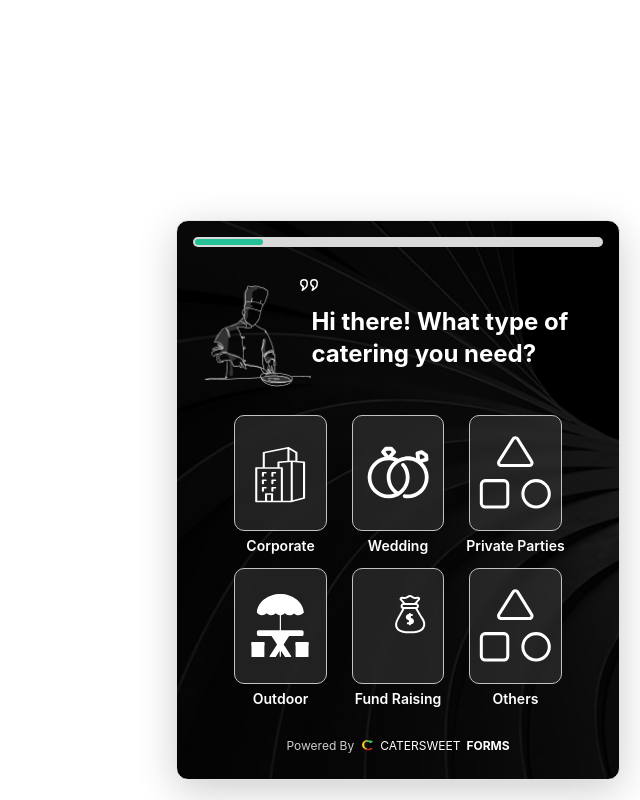
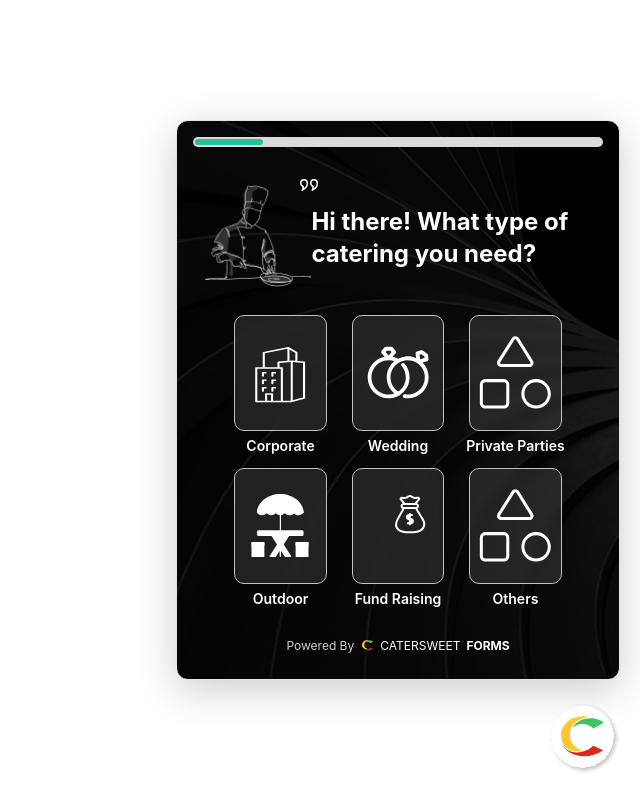
Before and after one commit to Gokul-VR/react-widget, a React (Vite) app: page / in a window 1280 px wide. Both pictures are taken after a click on the button 1225 px from the left and 739 px from the top of the page. Shown: the whole page, without its empty margins (640-1280 px from the left). Built offline with nearby package versions, Linux system fonts and the light colour scheme.

Commit message:
Add files via upload

```diff
--- a/src/widget/components/stepOne.tsx
+++ b/src/widget/components/stepOne.tsx
@@ -138,7 +138,10 @@ function CategoryCard({
       <div className='group flex flex-col items-center justify-between gap-2 '>
         <div
           className='w-[5.79094rem] min-h-[7.25813rem] flex items-center justify-center flex-shrink-0 bg-[rgba(62,62,62,0.5)] border border-[#C2C2C2] rounded-[10px] hover:bg-[rgba(62,62,62,0.7)] transition-all duration-200 hover:scale-[1.02] hover:border-white/50 backdrop-blur-sm active:scale-95'
-          onClick={handleNext}
+          onClick={(e) => {
+            e.stopPropagation();
+            handleNext();
+          }}
         >
           {icon}
         </div>
--- a/src/widget/components/widget.tsx
+++ b/src/widget/components/widget.tsx
@@ -1,4 +1,197 @@
-import { useContext, useEffect, useRef, useState } from 'react';
+// import { useContext, useEffect, useRef, useState } from 'react';
+// import { WidgetContext } from '../lib/context';
+// import bgImage from '../../assets/bg.png';
+// import catersweet from '../../assets/catersweet.svg';
+// import StepOne from './stepOne';
+
+// function getThemeStyles(theme: 'light' | 'dark' | 'auto') {
+//   const isDark =
+//     theme === 'dark' ||
+//     (theme === 'auto' &&
+//       window.matchMedia('(prefers-color-scheme: dark)').matches);
+
+//   return {
+//     background: isDark ? '#1a1a1a' : '#fff',
+//     color: isDark ? '#fff' : '#333',
+//     border: isDark ? '1px solid #333' : '1px solid #e1e5e9',
+//     buttonBg: isDark ? '#0066cc' : '#0056b3',
+//     buttonShadow: isDark
+//       ? '0 4px 12px rgba(0,102,204,0.3)'
+//       : '0 4px 12px rgba(0,123,255,0.3)',
+//   };
+// }
+// const positionStyles = {
+//   'bottom-right': { bottom: '20px', right: '20px' },
+//   'bottom-left': { bottom: '20px', left: '20px' },
+//   'top-right': { top: '20px', right: '20px' },
+//   'top-left': { top: '20px', left: '20px' },
+// };
+// export function Widget() {
+//   const { isOpen, setIsOpen, config } = useContext(WidgetContext);
+//   const containerRef = useRef<HTMLDivElement>(null);
+//   const [currentStep, setCurrentStep] = useState(1);
+//   const [isAnimating, setIsAnimating] = useState(false);
+//   const totalSteps = 6;
+
+//   const sizeStyles = {
+//     small: { width: '17.5rem', height: '21.875rem' },
+//     medium: { width: '27.75rem', height: '35rem' },
+//     large: { width: '27.75rem', height: '35rem' },
+//   };
+
+//   const positionKey = (config.position ||
+//     'bottom-right') as keyof typeof positionStyles;
+//   const sizeKey = (config.size || 'medium') as keyof typeof sizeStyles;
+//   const currentPosition = positionStyles[positionKey];
+//   const currentSize = sizeStyles[sizeKey];
+
+//   // Apply theme-based styling
+//   const themeStyles = getThemeStyles(config.theme || 'auto');
+
+//   if (config.debug) {
+//     console.log('Widget state:', { isOpen, config });
+//   }
+
+//   useEffect(() => {
+//     if (isOpen) {
+//       // Trigger animation after component mounts
+//       setIsAnimating(true);
+//     } else {
+//       setIsAnimating(false);
+//     }
+//   }, [isOpen]);
+
+//   const progressPercentage = (currentStep / totalSteps) * 100;
+
+//   const handleNext = () => {
+//     if (currentStep < totalSteps) {
+//       setCurrentStep((prev: any) => prev + 1);
+//     }
+//   };
+
+//   const handlePrevious = () => {
+//     if (currentStep > 1) {
+//       setCurrentStep((prev: any) => prev - 1);
+//     }
+//   };
+
+//   return (
+//     <>
+//       {isOpen && (
+//         <div
+//           style={{
+//             ...currentSize,
+//             backgroundImage: `url(${bgImage})`,
+//             backgroundRepeat: 'no-repeat',
+//             backgroundSize: 'cover',
+//             backgroundPosition: 'center',
+//             color: themeStyles.color,
+//             boxShadow: '0 10px 40px rgba(0,0,0,0.2)',
+//             borderRadius: '12px',
+//             padding: '16px',
+//             border: themeStyles.border,
+//             display: 'flex',
+//             flexDirection: 'column',
+//             position: 'fixed',
+//             ...currentPosition,
+//             zIndex: 9999,
+//             fontFamily:
+//               "-apple-system, BlinkMacSystemFont, 'Segoe UI', Roboto, sans-serif",
+//             bottom: '15vh',
+//             // Animation styles
+//             transform: isAnimating ? 'scale(1)' : 'scale(0.8)',
+//             opacity: isAnimating ? 1 : 1,
+//             transition:
+//               'transform 0.3s cubic-bezier(0.34, 1.56, 0.64, 1), opacity 0.2s ease-out',
+//             transformOrigin: getTransformOrigin(positionKey),
+//           }}
+//         >
+//           <div className='w-full h-[0.6rem] bg-[#D9D9D9] rounded-full mb-5 sm:mb-6 flex items-center overflow-hidden'>
+//             <div
+//               className='h-[0.4rem] bg-[#25C196] rounded-full ml-0.5 mr-0.5 transition-all duration-500 ease-in-out'
+//               style={{ width: `${progressPercentage}%` }}
+//             ></div>
+//           </div>
+//           {currentStep === 1 && <StepOne handleNext={handleNext} />}
+//           {currentStep === 2 && (
+//             <>
+//               <div className=''>step2</div>
+//               <div className='flex items-center justify-between mb-4'>
+//                 <button
+//                   onClick={(e) => {
+//                     e.stopPropagation();
+//                     handlePrevious();
+//                   }}
+//                   disabled={true}
+//                   className='px-4 py-2 bg-gray-200 hover:bg-gray-300 disabled:bg-gray-100 disabled:text-gray-400 disabled:cursor-not-allowed rounded-lg transition-colors duration-200'
+//                   style={{ color: themeStyles.color }}
+//                 >
+//                   Previous
+//                 </button>
+
+//                 <span className='text-sm font-medium'>
+//                   Step {currentStep} of {totalSteps}
+//                 </span>
+
+//                 <button
+//                   onClick={(e) => {
+//                     e.stopPropagation();
+//                     handleNext();
+//                   }}
+//                   className='px-4 py-2 bg-[#25C196] hover:bg-[#1fa57d] disabled:bg-gray-100 disabled:text-gray-400 disabled:cursor-not-allowed text-white rounded-lg transition-colors duration-200'
+//                 >
+//                   Next
+//                 </button>
+//               </div>{' '}
+//             </>
+//           )}
+//           {currentStep === 3 && <StepOne handleNext={handleNext} />}
+//           {currentStep === 4 && <StepOne handleNext={handleNext} />}
+//           {currentStep === 5 && <StepOne handleNext={handleNext} />}
+//           {currentStep === 6 && <StepOne handleNext={handleNext} />}
+//         </div>
+//       )}
+//       <div
+//         ref={containerRef}
+//         style={{
+//           position: 'fixed',
+//           ...currentPosition,
+//           zIndex: 9999,
+//           fontFamily:
+//             "-apple-system, BlinkMacSystemFont, 'Segoe UI', Roboto, sans-serif",
+//         }}
+//       >
+//         <button
+//           style={{
+//             color: 'white',
+//             border: 'none',
+//             borderRadius: '50%',
+//             width: '70px',
+//             height: '70px',
+//             cursor: 'pointer',
+//             transition: 'transform 0.2s ease',
+//             textAlign: 'center',
+//           }}
+//           onClick={() => setIsOpen((prev) => !prev)}
+//         >
+//           <img src={catersweet} />
+//         </button>
+//       </div>
+//     </>
+//   );
+// }
+
+// // Helper function to determine transform origin based on position
+// function getTransformOrigin(position: keyof typeof positionStyles): string {
+//   const origins = {
+//     'bottom-right': 'bottom right',
+//     'bottom-left': 'bottom left',
+//     'top-right': 'top right',
+//     'top-left': 'top left',
+//   };
+//   return origins[position] || 'center';
+// }
+import { useContext, useEffect, useRef, useState, CSSProperties } from 'react';
 import { WidgetContext } from '../lib/context';
 import bgImage from '../../assets/bg.png';
 import catersweet from '../../assets/catersweet.svg';
@@ -21,10 +214,26 @@ function getThemeStyles(theme: 'light' | 'dark' | 'auto') {
   };
 }
 
+// Helper function to determine transform origin based on position
+function getTransformOrigin(position: string): string {
+  const origins: { [key: string]: string } = {
+    'bottom-right': 'bottom right',
+    'bottom-left': 'bottom left',
+    'top-right': 'top right',
+    'top-left': 'top left',
+  };
+  return origins[position] || 'center';
+}
+
 export function Widget() {
   const { isOpen, setIsOpen, config } = useContext(WidgetContext);
   const containerRef = useRef<HTMLDivElement>(null);
   const [currentStep, setCurrentStep] = useState(1);
+  const [shouldRender, setShouldRender] = useState(false);
+  const [animationState, setAnimationState] = useState<
+    'opening' | 'closing' | 'closed'
+  >('closed');
+
   const totalSteps = 6;
   const positionStyles = {
     'bottom-right': { bottom: '20px', right: '20px' },
@@ -51,30 +260,24 @@ export function Widget() {
   if (config.debug) {
     console.log('Widget state:', { isOpen, config });
   }
+
   useEffect(() => {
-    function handleClickOutside(event: MouseEvent | globalThis.MouseEvent) {
-      if (
-        containerRef.current &&
-        !containerRef.current.contains(event.target as Node)
-      ) {
-        setIsOpen(false);
+    if (isOpen) {
+      setShouldRender(true);
+      setTimeout(() => {
+        setAnimationState('opening');
+      }, 100);
+    } else if (shouldRender) {
+      setAnimationState('closing');
+      const timer = setTimeout(() => {
+        setShouldRender(false);
+        setAnimationState('closed');
+      }, 100);
+
+      return () => clearTimeout(timer);
     }
-    }
+  }, [isOpen, shouldRender]);
 
-    if (isOpen) {
-      document.addEventListener(
-        'mousedown',
-        handleClickOutside as EventListener,
-      );
-    }
-
-    return () => {
-      document.removeEventListener(
-        'mousedown',
-        handleClickOutside as EventListener,
-      );
-    };
-  }, [isOpen, setIsOpen]);
   const progressPercentage = (currentStep / totalSteps) * 100;
 
   const handleNext = () => {
@@ -88,22 +291,11 @@ export function Widget() {
       setCurrentStep((prev: any) => prev - 1);
     }
   };
-  console.log(currentStep, 'step');
-  return (
-    <div
-      ref={containerRef}
-      style={{
-        position: 'fixed',
-        ...currentPosition,
-        zIndex: 9999,
-        fontFamily:
-          "-apple-system, BlinkMacSystemFont, 'Segoe UI', Roboto, sans-serif",
-      }}
-    >
-      {isOpen ? (
-        <div
-          style={{
-            ...currentSize,
+
+  const getWidgetStyles = (): CSSProperties => {
+    const baseStyles: CSSProperties = {
+      width: currentSize.width,
+      height: currentSize.height,
       backgroundImage: `url(${bgImage})`,
       backgroundRepeat: 'no-repeat',
       backgroundSize: 'cover',
@@ -115,8 +307,42 @@ export function Widget() {
       border: themeStyles.border,
       display: 'flex',
       flexDirection: 'column',
-          }}
-        >
+      position: 'fixed',
+      ...currentPosition,
+      zIndex: 9999,
+      fontFamily:
+        "-apple-system, BlinkMacSystemFont, 'Segoe UI', Roboto, sans-serif",
+      bottom: '15vh',
+      transition:
+        'transform 0.4s cubic-bezier(0.34, 1.56, 0.64, 1), opacity 0.2s ease-out',
+      transformOrigin: getTransformOrigin(positionKey),
+    };
+
+    if (animationState === 'opening') {
+      return {
+        ...baseStyles,
+        transform: 'scale(1)',
+        opacity: 1,
+      };
+    } else if (animationState === 'closing') {
+      return {
+        ...baseStyles,
+        transform: 'scale(0.8)',
+        opacity: 0,
+      };
+    } else {
+      return {
+        ...baseStyles,
+        transform: 'scale(0.8)',
+        opacity: 0,
+      };
+    }
+  };
+
+  return (
+    <>
+      {shouldRender && (
+        <div style={getWidgetStyles()}>
           <div className='w-full h-[0.6rem] bg-[#D9D9D9] rounded-full mb-5 sm:mb-6 flex items-center overflow-hidden'>
             <div
               className='h-[0.4rem] bg-[#25C196] rounded-full ml-0.5 mr-0.5 transition-all duration-500 ease-in-out'
@@ -129,7 +355,10 @@ export function Widget() {
               <div className=''>step2</div>
               <div className='flex items-center justify-between mb-4'>
                 <button
-                  onClick={handlePrevious}
+                  onClick={(e) => {
+                    e.stopPropagation();
+                    handlePrevious();
+                  }}
                   disabled={true}
                   className='px-4 py-2 bg-gray-200 hover:bg-gray-300 disabled:bg-gray-100 disabled:text-gray-400 disabled:cursor-not-allowed rounded-lg transition-colors duration-200'
                   style={{ color: themeStyles.color }}
@@ -142,7 +371,10 @@ export function Widget() {
                 </span>
 
                 <button
-                  onClick={handleNext}
+                  onClick={(e) => {
+                    e.stopPropagation();
+                    handleNext();
+                  }}
                   className='px-4 py-2 bg-[#25C196] hover:bg-[#1fa57d] disabled:bg-gray-100 disabled:text-gray-400 disabled:cursor-not-allowed text-white rounded-lg transition-colors duration-200'
                 >
                   Next
@@ -154,31 +386,18 @@ export function Widget() {
           {currentStep === 4 && <StepOne handleNext={handleNext} />}
           {currentStep === 5 && <StepOne handleNext={handleNext} />}
           {currentStep === 6 && <StepOne handleNext={handleNext} />}
-
-          {/* <div className="flex items-center justify-between mb-4">
-            <button
-              onClick={handlePrevious}
-              disabled={currentStep === 1}
-              className="px-4 py-2 bg-gray-200 hover:bg-gray-300 disabled:bg-gray-100 disabled:text-gray-400 disabled:cursor-not-allowed rounded-lg transition-colors duration-200"
-              style={{ color: currentStep === 1 ? "#9ca3af" : themeStyles.color }}
+        </div>
+      )}
+      <div
+        ref={containerRef}
+        style={{
+          position: 'fixed',
+          ...currentPosition,
+          zIndex: 9999,
+          fontFamily:
+            "-apple-system, BlinkMacSystemFont, 'Segoe UI', Roboto, sans-serif",
+        }}
       >
-              Previous
-            </button>
-
-            <span className="text-sm font-medium">
-              Step {currentStep} of {totalSteps}
-            </span>
-
-            <button
-              onClick={handleNext}
-              disabled={currentStep === totalSteps}
-              className="px-4 py-2 bg-[#25C196] hover:bg-[#1fa57d] disabled:bg-gray-100 disabled:text-gray-400 disabled:cursor-not-allowed text-white rounded-lg transition-colors duration-200"
-            >
-              Next
-            </button>
-          </div> */}
-        </div>
-      ) : (
         <button
           style={{
             color: 'white',
@@ -190,11 +409,11 @@ export function Widget() {
             transition: 'transform 0.2s ease',
             textAlign: 'center',
           }}
-          onClick={() => setIsOpen(true)}
+          onClick={() => setIsOpen((prev) => !prev)}
         >
           <img src={catersweet} />
         </button>
-      )}
       </div>
+    </>
   );
 }
--- a/src/widget/lib/context.ts
+++ b/src/widget/lib/context.ts
@@ -1,16 +1,15 @@
-import { createContext } from 'react';
+import { createContext, Dispatch, SetStateAction } from 'react';
 import { WidgetConfig } from '../lib/widget-config';
 
 export interface WidgetContextType {
   isOpen: boolean;
-  setIsOpen: (value: boolean) => void;
+  setIsOpen: Dispatch<SetStateAction<boolean>>;
   config: WidgetConfig;
 }
 
 export const WidgetContext = createContext<WidgetContextType>({
   isOpen: false,
   setIsOpen: () => {},
-  // Default values; will be overridden by provider
   config: { clientKey: '' },
 });
 
```
Lines whose indentation alone changed are shown as unchanged.
